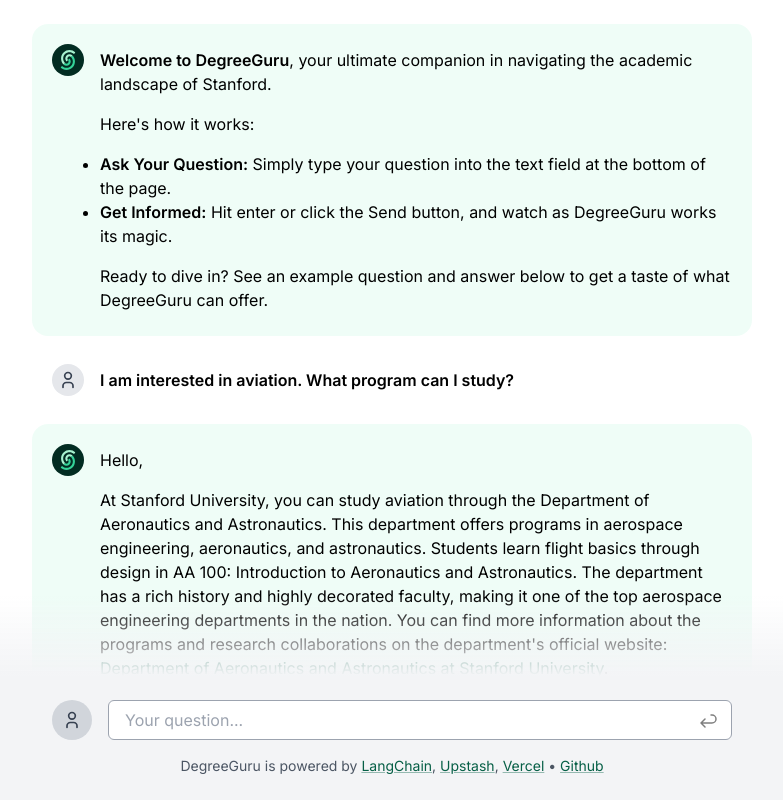
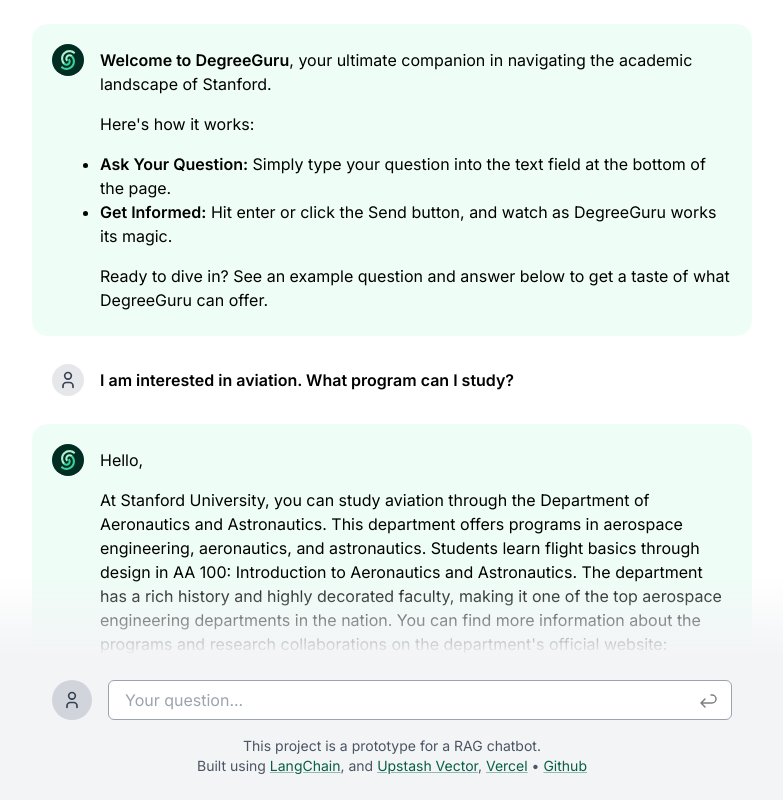
Before and after one commit to Rubye1998/Python_AI_RAG, a Next.js app: page / in a window 1280 px wide. Shown: the top 812 px of the page, without its empty margins (248-1031 px from the left). Built offline with nearby package versions, Linux system fonts and the light colour scheme.

Commit message:
fix: typo, project desc

```diff
--- a/src/components/powered-by.tsx
+++ b/src/components/powered-by.tsx
@@ -1,13 +1,13 @@
 const PoweredBy = () => {
   return (
     <p className="mt-4 text-xs md:text-sm text-gray-600 text-center">
-      DegreeGuru is powered by{" "}
+      This project is a prototype for a RAG chatbot. <br /> Built using{" "}
       <a href="https://www.langchain.com/" target="_blank">
         LangChain
       </a>
-      ,{" "}
+      , and{" "}
       <a href="https://upstash.com" target="_blank">
-        Upstash
+        Upstash Vector
       </a>
       ,{" "}
       <a href="https://vercel.com" target="_blank">
```
